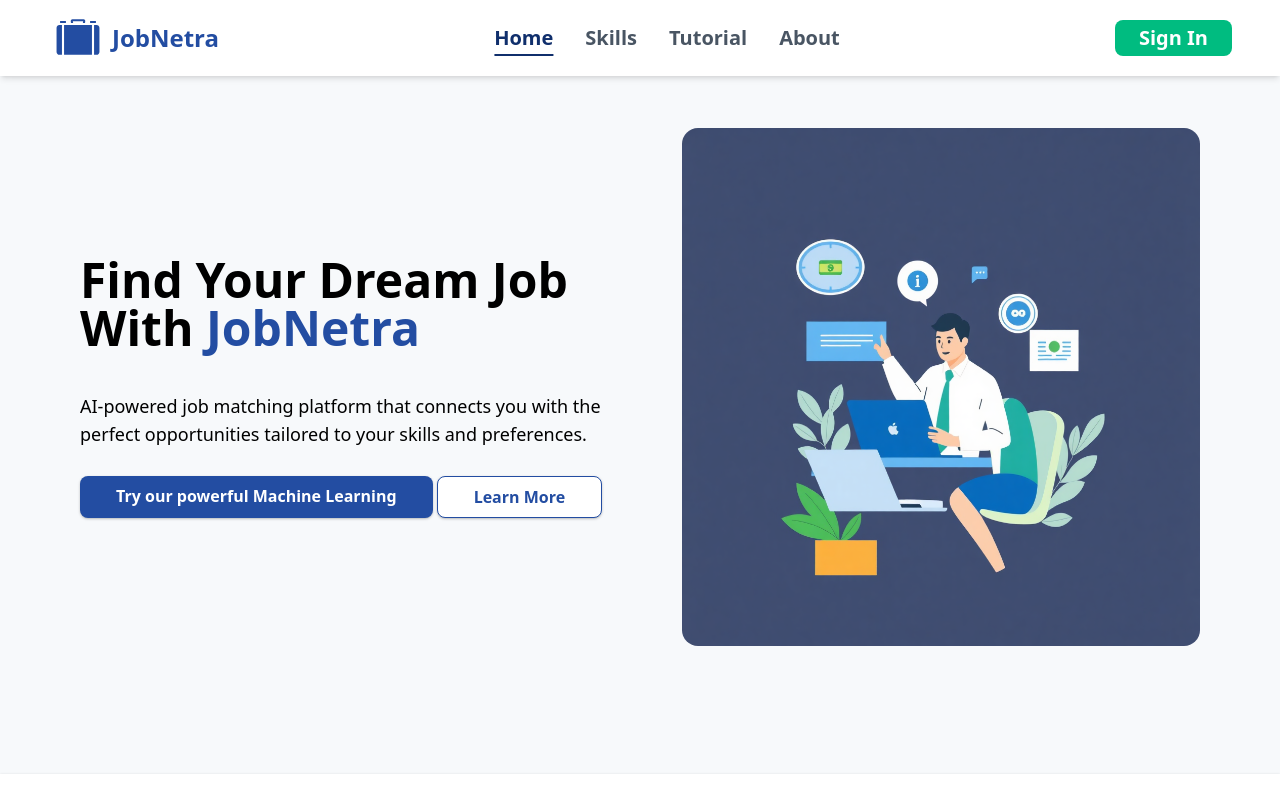
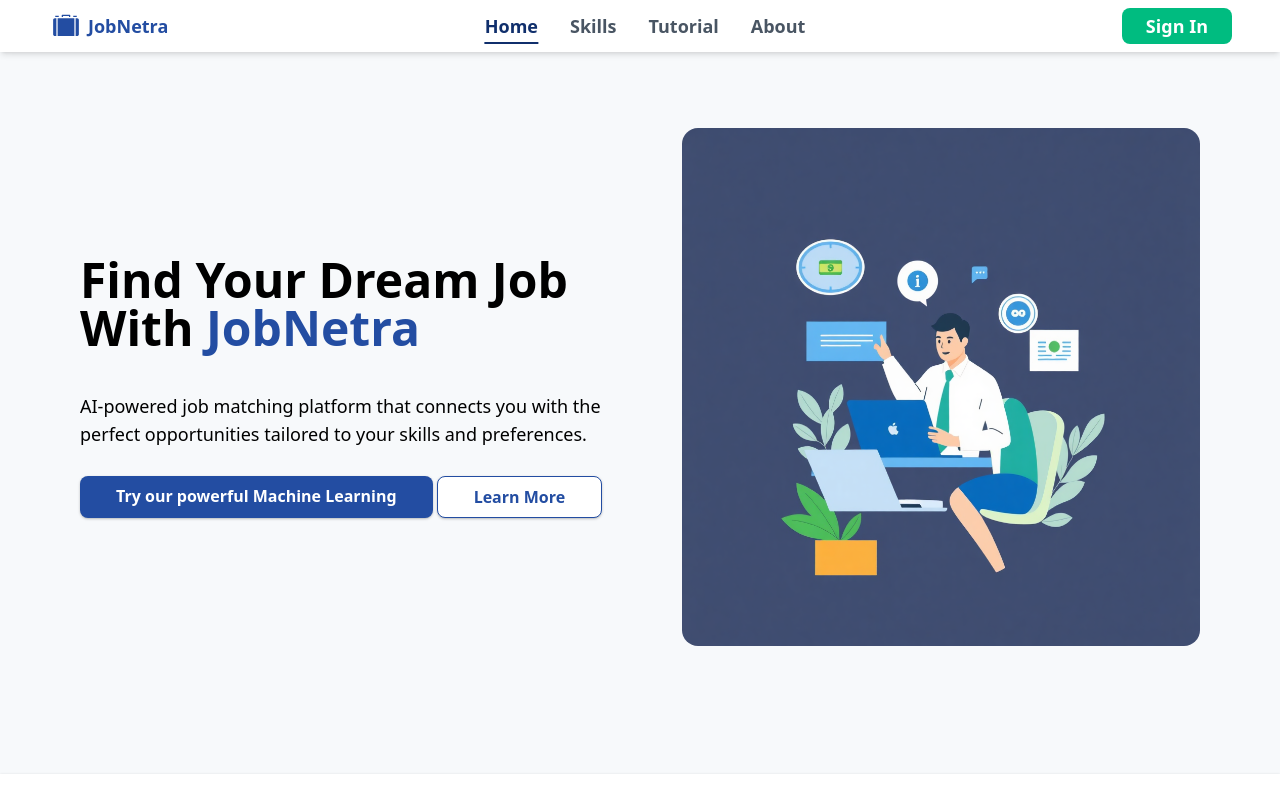
Before and after one commit to Alexanderrikky10/JobNetra, a React (Vite) app in the folder frontend/: page / in a window 1280 px wide. Shown: the top 800 px of the page. Built offline with nearby package versions, Linux system fonts and the light colour scheme.

Commit message:
Revise navbar responsiveness

```diff
--- a/frontend/src/components/Fragments/Navbar.jsx
+++ b/frontend/src/components/Fragments/Navbar.jsx
@@ -38,14 +38,14 @@ const Navbar = () => {
     <nav className="w-full fixed top-0 left-1/2 -translate-x-1/2 px-6 sm:px-12 py-2 flex justify-between items-center bg-white shadow-md z-50">
       {/* Logo */}
       <Link to="/" className="flex gap-1 items-center cursor-default">
-        <GiSuitcase className="text-4xl md:text-4xl xl:text-6xl 2xl:text-7xl text-[var(--primary-color)]" />
-        <h1 className="text-sm md:text-md xl:text-2xl 2xl:text-3xl font-bold text-[var(--primary-color)]">
+        <GiSuitcase className="text-3xl md:text-3xl xl:text-4xl 2xl:text-6xl text-[var(--primary-color)]" />
+        <h1 className="text-sm md:text-md xl:text-lg 2xl:text-2xl font-bold text-[var(--primary-color)]">
           JobNetra
         </h1>
       </Link>
 
       {/* Desktop Menu */}
-      <div className="hidden sm:flex gap-8 lg:text-md text-sm xl:text-xl 2xl:text-3xl">
+      <div className="hidden sm:flex gap-8 lg:text-md text-sm xl:text-lg 2xl:text-2xl">
         <Link
           to="/"
           className={`${
@@ -100,7 +100,7 @@ const Navbar = () => {
       {!isAuthenticated && !isLoadingAuthentication ? (
         <Link
           to="/login"
-          className="hidden 2xl:text-3xl text-sm 2xl:px-7 xl:text-xl lg:text-md md:py-1 sm:inline-block py-2 px-6 bg-[var(--secondary-color)] text-white font-semibold rounded-lg hover:bg-[var(--secondary-hover)]"
+          className="hidden 2xl:text-2xl text-sm 2xl:px-7 xl:text-lg lg:text-md md:py-1 sm:inline-block py-2 px-6 bg-[var(--secondary-color)] text-white font-semibold rounded-lg hover:bg-[var(--secondary-hover)]"
         >
           Sign In
         </Link>
@@ -111,7 +111,7 @@ const Navbar = () => {
             await logout();
             navigate("/login");
           }}
-          className="hidden 2xl:text-3xl 2xl:px-7 2xl:py-3 xl:text-xl lg:text-md lg:py-1.5 lg:px-5 text-sm md:py-1.5 md:px-4 md:text-md sm:inline-block py-2 px-6 bg-[var(--secondary-color)] text-white font-medium rounded-lg hover:bg-[var(--secondary-hover)]"
+          className="hidden 2xl:text-2xl 2xl:px-7 2xl:py-3 xl:text-md xl:py-0.8 xl:px-4 lg:text-md lg:py-1.5 lg:px-5 text-sm md:py-1.5 md:px-4 md:text-md sm:inline-block py-2 px-6 bg-[var(--secondary-color)] text-white font-medium rounded-lg hover:bg-[var(--secondary-hover)]"
         >
           Sign Out
         </button>
```
